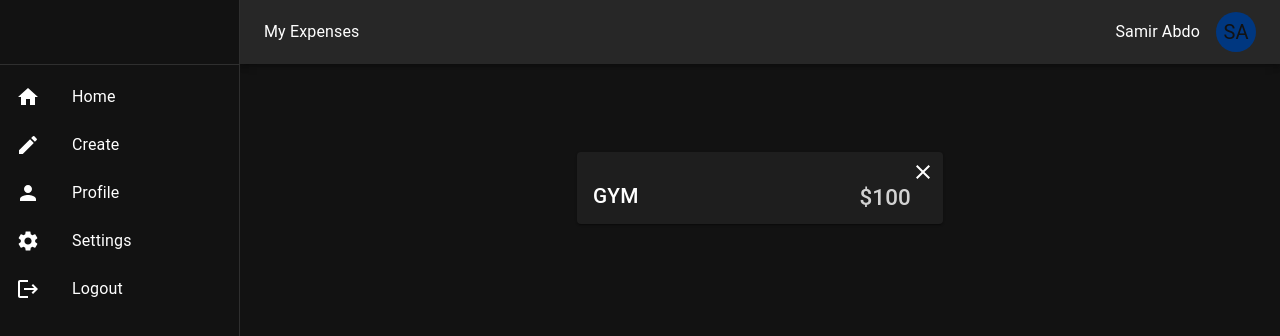
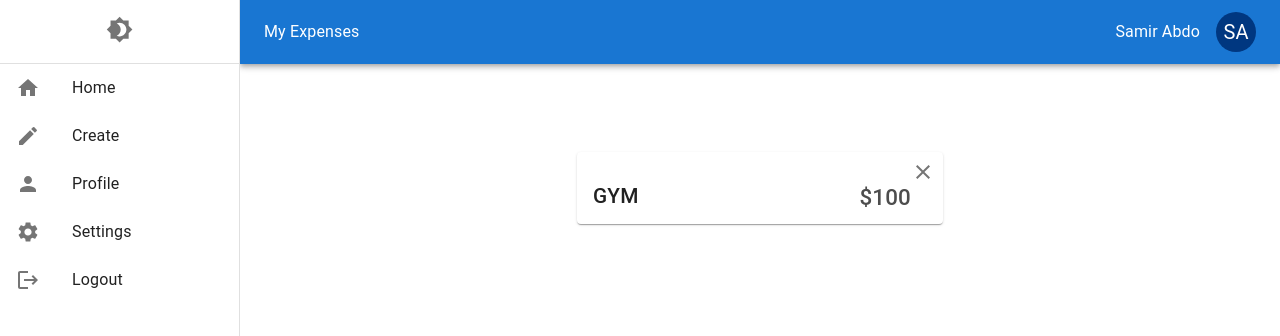
Before and after one commit to samirbobo/pro-mui-one, a React (Vite) app: page / in a window 1280 px wide. Shown: the top 336 px of the page. Built offline with nearby package versions, Linux system fonts and the light colour scheme.

Commit message:
Finished Dark Mode

```diff
--- a/src/App.jsx
+++ b/src/App.jsx
@@ -7,23 +7,6 @@ import {
 import RootLayout from "./pages/RootLayout";
 import Create from "./pages/Create";
 import Home from "./pages/Home";
-import { ThemeProvider, createTheme } from "@mui/material/styles";
-import CssBaseline from "@mui/material/CssBaseline";
-import { teal } from "@mui/material/colors";
-
-// عشان اكريت المود بتاع الضارك
-const darkTheme = createTheme({
-  palette: {
-    mode: "dark",
-    // هنا كده انا بعمل لون جديد بالقيم الي انا عايزها وبسميه بالشكل الي انا عايزه وهطبقه علي الزرار الي في صفخه الكريت
-    samir: {
-      light: teal[300],
-      main: teal[500],
-      dark: teal[700],
-      darker: teal[900],
-    },
-  },
-});
 
 const router = createBrowserRouter(
   createRoutesFromElements(
@@ -35,14 +18,7 @@ const router = createBrowserRouter(
 );
 
 function App() {
-  return (
-    // لازم استخدم المكون دا عشان كل عناصر ال ماتريال يو اي الوانها تتعرف في الايت والضارك مود
-    <ThemeProvider theme={darkTheme}>
-      {/* عشان ياكد علي تغير بقيه العناصر الي مش في الماتريل يو ايه من باك جرونتس */}
-      <CssBaseline />
-      <RouterProvider router={router} />;
-    </ThemeProvider>
-  );
+  return <RouterProvider router={router} />;
 }
 
 export default App;
--- a/src/components/Sidebar.jsx
+++ b/src/components/Sidebar.jsx
@@ -6,7 +6,8 @@ import {
   ListItemButton,
   ListItemIcon,
   ListItemText,
-  Toolbar,
+  IconButton,
+  useTheme,
 } from "@mui/material";
 import HomeIcon from "@mui/icons-material/Home";
 import CreateIcon from "@mui/icons-material/Create";
@@ -14,6 +15,7 @@ import PersonIcon from "@mui/icons-material/Person";
 import SettingsIcon from "@mui/icons-material/Settings";
 import LogoutIcon from "@mui/icons-material/Logout";
 import { useNavigate } from "react-router-dom";
+import { Brightness4, Brightness7 } from "@mui/icons-material";
 
 /*
   Drawer: بتعمل سايد بار جهزه وليها بروبساس كتير زي
@@ -37,8 +39,24 @@ import { useNavigate } from "react-router-dom";
   3- Link from react-router
   4- useNavigate from react-router
 */
-export default function Sidebar({ drawerWidth }) {
+export default function Sidebar({ drawerWidth, setChangeMode }) {
   const navigate = useNavigate();
+  const theme = useTheme(); // هوك صمم من ماتريل يو اي عشان اقدر اوصل لتفاصيل الموقع الحالي من مود هل لايت ولا ضارك الالوان وهكذا
+
+  const links = [
+    { label: "Home", href: "/" },
+    { label: "Create", href: "/create" },
+    { label: "Profile", href: "/profile" },
+    { label: "Settings", href: "/settings" },
+    { label: "Logout", href: "/logout" },
+  ];
+
+  const changeAndSaveMode = () => {
+    const themeValue = theme.palette.mode === "light" ? "dark" : "light";
+    setChangeMode(themeValue);
+    localStorage.setItem("themeMode", themeValue);
+  };
+
   return (
     <Drawer
       sx={{
@@ -52,74 +70,44 @@ export default function Sidebar({ drawerWidth }) {
       variant="permanent"
       anchor="left"
     >
-      <Toolbar />
+      <List>
+        <ListItem
+          sx={{ display: "flex", justifyContent: "center", mb: "12px" }}
+          disablePadding
+        >
+          <IconButton onClick={changeAndSaveMode} divider>
+            {theme.palette.mode === "dark" ? (
+              <Brightness7 sx={{ fontSize: "1.7rem", color: "orange" }} />
+            ) : (
+              <Brightness4 sx={{ fontSize: "1.7rem" }} />
+            )}
+          </IconButton>
+        </ListItem>
         <Divider />
-
-      <List>
-        <ListItem disablePadding>
+        {links.map(({ label, href }) => (
+          <ListItem key={label} disablePadding>
             <ListItemButton
               onClick={() => {
-              navigate("/");
+                navigate(href);
               }}
             >
               <ListItemIcon>
+                {label === "Home" ? (
                   <HomeIcon />
+                ) : label === "Create" ? (
+                  <CreateIcon />
+                ) : label === "Profile" ? (
+                  <PersonIcon />
+                ) : label === "Settings" ? (
+                  <SettingsIcon />
+                ) : (
+                  <LogoutIcon />
+                )}
               </ListItemIcon>
-            <ListItemText primary="Home" />
+              <ListItemText primary={label} />
             </ListItemButton>
           </ListItem>
-
-        <ListItem disablePadding>
-          <ListItemButton
-            onClick={() => {
-              navigate("/create");
-            }}
-          >
-            <ListItemIcon>
-              <CreateIcon />
-            </ListItemIcon>
-            <ListItemText primary="Create" />
-          </ListItemButton>
-        </ListItem>
-
-        <ListItem disablePadding>
-          <ListItemButton
-            onClick={() => {
-              navigate("/profile");
-            }}
-          >
-            <ListItemIcon>
-              <PersonIcon />
-            </ListItemIcon>
-            <ListItemText primary="Profile" />
-          </ListItemButton>
-        </ListItem>
-
-        <ListItem disablePadding>
-          <ListItemButton
-            onClick={() => {
-              navigate("/settings");
-            }}
-          >
-            <ListItemIcon>
-              <SettingsIcon />
-            </ListItemIcon>
-            <ListItemText primary="Settings" />
-          </ListItemButton>
-        </ListItem>
-
-        <ListItem disablePadding>
-          <ListItemButton
-            onClick={() => {
-              navigate("/logout");
-            }}
-          >
-            <ListItemIcon>
-              <LogoutIcon />
-            </ListItemIcon>
-            <ListItemText primary="Logout" />
-          </ListItemButton>
-        </ListItem>
+        ))}
       </List>
     </Drawer>
   );
--- a/src/pages/RootLayout.jsx
+++ b/src/pages/RootLayout.jsx
@@ -2,25 +2,58 @@ import { Outlet } from "react-router-dom";
 import Navbar from "../components/Navbar";
 import Sidebar from "../components/Sidebar";
 import { Box } from "@mui/material";
+import { ThemeProvider, createTheme } from "@mui/material/styles";
+import CssBaseline from "@mui/material/CssBaseline";
+import { teal } from "@mui/material/colors";
+import { useState } from "react";
 
 const drawerWidth = 240;
 
 export default function RootLayout() {
+  const [mode, setChangeMode] = useState(
+    localStorage.getItem("themeMode") || "light"
+  );
+
+  // عشان اكريت المود بتاع الضارك
+  // هنا كده بكريت لون جديد باي اسم انا عايزه وبضيف قيمته في حاله الايت والضارك مود وبضيف للعنصر الي انا عايزه في المشروع بيتغير بشكل تلقائي
+  const darkTheme = createTheme({
+    palette: {
+      mode,
+      ...(mode === "light"
+        ? {
+            // palette values for light mode
+            samir: {
+              main: "#64748B",
+            },
+          }
+        : {
+            // palette values for dark mode
+            samir: {
+              main: teal[700],
+            },
+          }),
+    },
+  });
+
+  // لازم استخدم المكون دا عشان كل عناصر ال ماتريال يو اي الوانها تتعرف في الايت والضارك مود
   return (
-    <>
+    <ThemeProvider theme={darkTheme}>
+      {/* عشان ياكد علي تغير بقيه العناصر الي مش في الماتريل يو ايه من باك جرونتس */}
+      <CssBaseline />
+
       <Navbar drawerWidth={drawerWidth} />
-      <Sidebar drawerWidth={drawerWidth} />
+      <Sidebar drawerWidth={drawerWidth} setChangeMode={setChangeMode} />
       <Box
         sx={{
           ml: `${drawerWidth}px`,
           display: "flex",
           justifyContent: "center",
-          mt: "66px"
+          mt: "66px",
         }}
         component="main"
       >
         <Outlet />
       </Box>
-    </>
+    </ThemeProvider>
   );
 }
```
Lines whose indentation alone changed are shown as unchanged.
